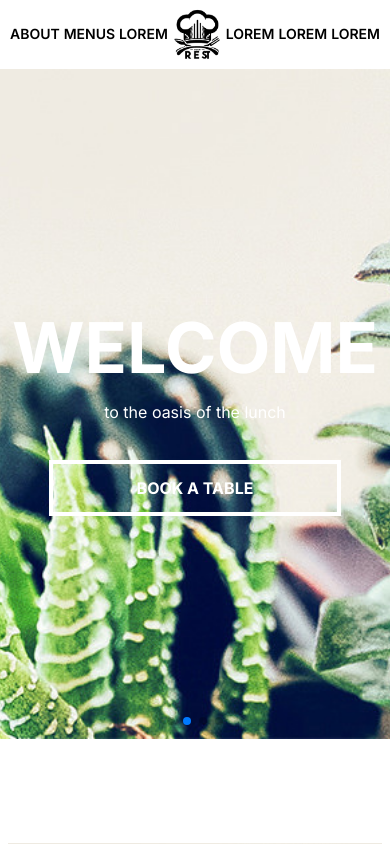
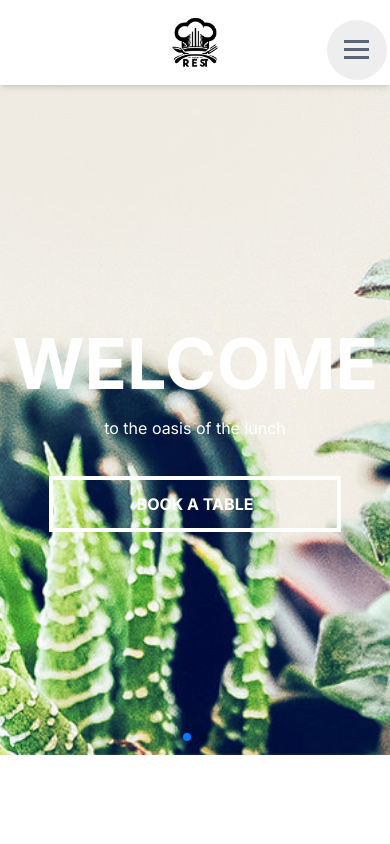
Before and after one commit to Enigma-Web-Design/landing-resto, a Next.js app: page / in a window 390 px wide. Shown: the top 844 px of the page. Built offline with nearby package versions, Linux system fonts and the light colour scheme.

Commit message:
feat:creating-nav-for-sm

```diff
--- /dev/null
+++ b/src/commons/Button.css
@@ -0,0 +1,66 @@
+.menu {
+  width: 60px;
+  height: 60px;
+  text-align: center;
+  box-sizing: border-box;
+  font-size: 26px;
+}
+
+.menu-open-button {
+  background: #eeeeee;
+  border-radius: 100%;
+  width: 60px;
+  height: 60px;
+  margin-left: -40px;
+  position: absolute;
+  color: #ffffff;
+  text-align: center;
+  line-height: 80px;
+  z-index: 2;
+  cursor: pointer;
+}
+
+.lines {
+  width: 25px;
+  height: 3px;
+  background: #596778;
+  display: block;
+  position: absolute;
+  top: 50%;
+  left: 50%;
+  margin-left: -12.5px;
+  margin-top: -1.5px;
+  -webkit-transition: -webkit-transform 200ms;
+  transition: -webkit-transform 200ms;
+  transition: transform 200ms;
+}
+
+.line-1 {
+  -webkit-transform: translate3d(0, -8px, 0);
+  transform: translate3d(0, -8px, 0);
+}
+
+.line-2 {
+  -webkit-transform: translate3d(0, 0, 0);
+  transform: translate3d(0, 0, 0);
+}
+
+.line-3 {
+  -webkit-transform: translate3d(0, 8px, 0);
+  transform: translate3d(0, 8px, 0);
+}
+
+.menu-open:checked + .menu-open-button .line-1 {
+  -webkit-transform: rotate(45deg);
+  transform: rotate(45deg);
+}
+
+.menu-open:checked + .menu-open-button .line-2 {
+  -webkit-transform: scale(0.1, 1);
+  transform: scale(0.1, 1);
+}
+
+.menu-open:checked + .menu-open-button .line-3 {
+  -webkit-transform: rotate(-45deg);
+  transform: rotate(-45deg);
+}
--- /dev/null
+++ b/src/commons/Button.jsx
@@ -0,0 +1,20 @@
+import './Button.css';
+export default function Button({ className, onClick }) {
+  return (
+    <div className={`menu  ${className}`}>
+      <input
+        type="checkbox"
+        href="#"
+        className="menu-open"
+        name="menu-open"
+        id="menu-open"
+        onChange={onClick}
+      />
+      <label className="menu-open-button" for="menu-open">
+        <span className="lines line-1"></span>
+        <span className="lines line-2"></span>
+        <span className="lines line-3"></span>
+      </label>
+    </div>
+  );
+}
--- a/src/components/Nav.jsx
+++ b/src/components/Nav.jsx
@@ -1,9 +1,49 @@
-import Image from "next/image";
-import yourResto from "../../public/your_logo.png";
+'use client';
+import Image from 'next/image';
+import yourResto from '../../public/your_logo.png';
+import Button from '@/commons/Button';
+import { useState } from 'react';
+
 export default function Nav() {
+  const [isNavExpanded, setIsNavExpanded] = useState(false);
+
+  const toggleNav = () => {
+    setIsNavExpanded(!isNavExpanded);
+  };
+
   return (
-    <nav className="bg-white absolute flex w-full p-2 text-black sticky top-0 z-100 backdrop-blur-sm bg-opacity-90 ">
-      <ul className="flex items-center justify-around w-full text-sm font-semibold sm:mx-24">
+    <nav
+      className={`bg-white   shadow-md flex w-full sm:p-4  text-black sticky top-0 z-100 backdrop-blur-sm bg-opacity-90  justify-end absolute`}
+    >
+      {isNavExpanded ? (
+        ''
+      ) : (
+        <div className="mx-auto py-4 sm:hidden">
+          {' '}
+          <Image width={50} src={yourResto} alt="logo" />
+        </div>
+      )}
+
+      <ul
+        className={`sm:hidden flex flex-col  items-center justify-center w-full text-sm font-semibold ${
+          isNavExpanded ? 'visible' : 'hidden'
+        }`}
+      >
+        <li className="py-4">
+          <Image width={50} src={yourResto} alt="logo" />
+        </li>
+        <li className="hover:text-green-700 cursor-pointer my-3">ABOUT</li>
+        <li className="hover:text-green-700 cursor-pointer my-3">MENUS</li>
+        <li className="hover:text-green-700 cursor-pointer my-3">LOREM</li>
+        <li className="hover:text-green-700 cursor-pointer my-3">LOREM</li>
+        <li className="hover:text-green-700 cursor-pointer my-3">LOREM</li>
+        <li className="hover:text-green-700 cursor-pointer my-3">LOREM</li>
+      </ul>
+      <Button
+        className={`block sm:hidden absolute py-[5vw] `}
+        onClick={toggleNav}
+      />
+      <ul className="hidden sm:flex items-center justify-around w-full text-sm font-semibold sm:mx-24">
         <li className="hover:text-green-700 cursor-pointer">ABOUT</li>
         <li className="hover:text-green-700 cursor-pointer">MENUS</li>
         <li className="hover:text-green-700 cursor-pointer">LOREM</li>
```
